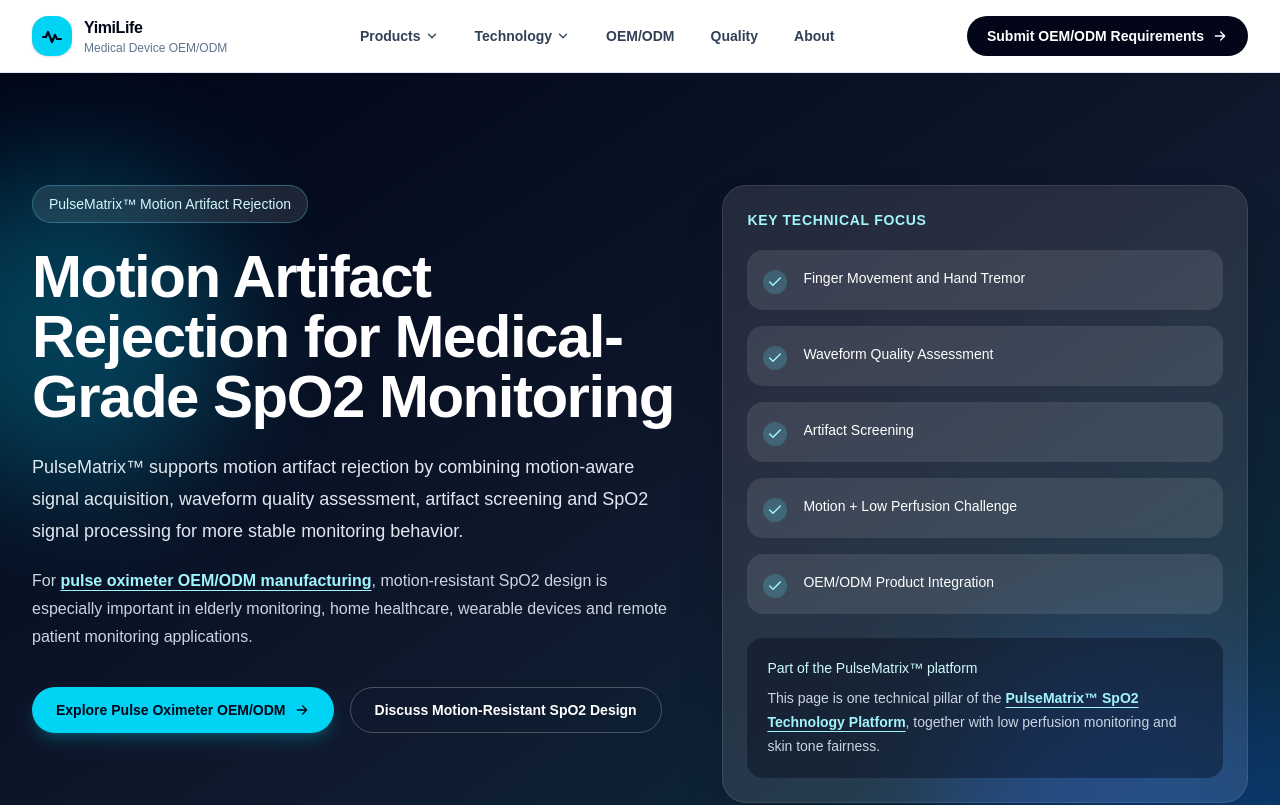
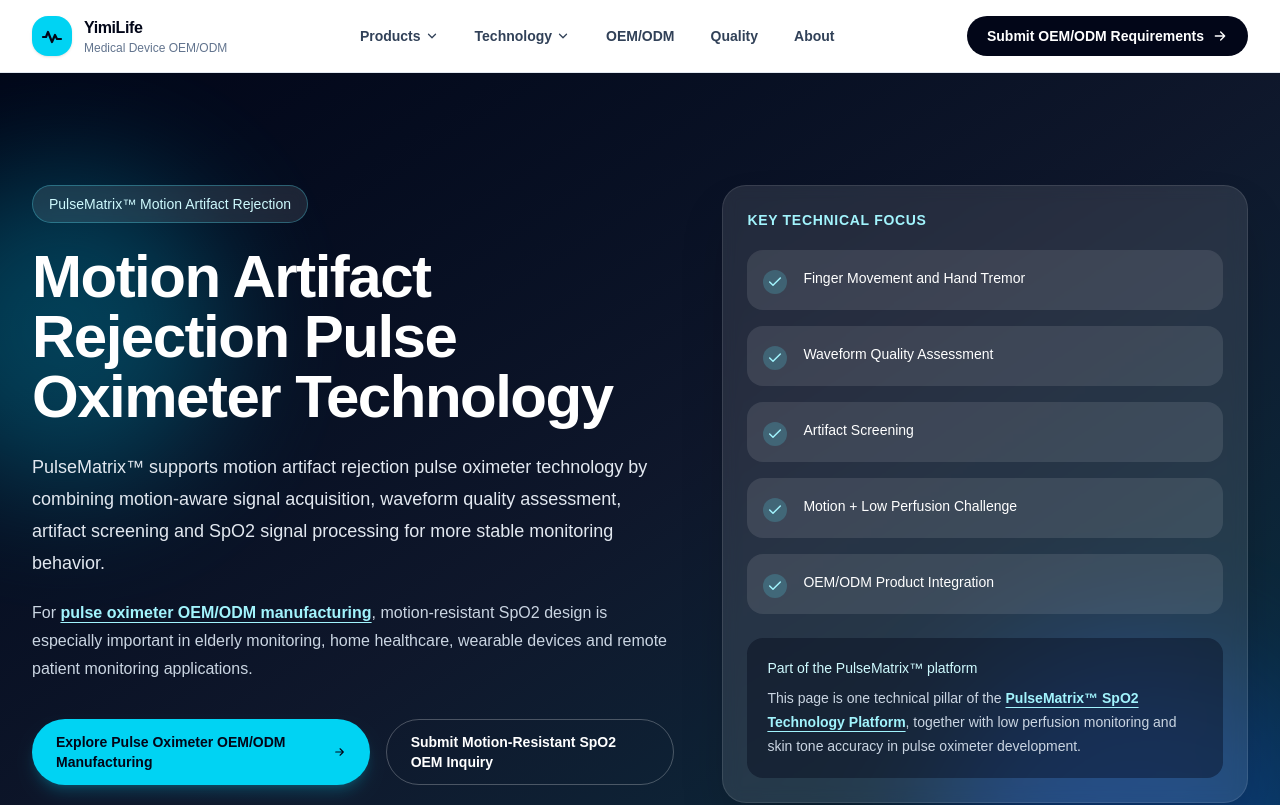
Before and after one commit to hnpsd0755-source/yimi-life-geo, a Next.js app: page /technology/motion-artifact-rejection in a window 1280 px wide. Shown: the top 805 px of the page. Built offline with nearby package versions, Linux system fonts and the light colour scheme.

Commit message:
Optimize motion artifact rejection SEO content

```diff
--- a/app/technology/motion-artifact-rejection/page.tsx
+++ b/app/technology/motion-artifact-rejection/page.tsx
@@ -2,16 +2,16 @@
 import Link from "next/link";
 
 export const metadata: Metadata = {
-  title: "Motion Artifact Rejection Pulse Oximeter Technology | PulseMatrix™",
+  title: "Motion Artifact Rejection Pulse Oximeter | YimiLife",
   description:
-    "PulseMatrix™ motion artifact rejection supports more stable SpO2 monitoring during finger movement, elderly tremor and low perfusion combined with motion disturbance for OEM/ODM pulse oximeter projects.",
+    "YimiLife explains motion artifact rejection pulse oximeter technology for finger movement, elderly tremor, low perfusion combined with motion and OEM/ODM SpO2 product development.",
   alternates: {
     canonical: "https://www.yimilife.com/technology/motion-artifact-rejection",
   },
   openGraph: {
-    title: "Motion Artifact Rejection Pulse Oximeter Technology | PulseMatrix™",
+    title: "Motion Artifact Rejection Pulse Oximeter | YimiLife",
     description:
-      "Explore YimiLife’s motion artifact rejection approach for medical-grade SpO2 monitoring, elderly tremor, home healthcare and OEM/ODM pulse oximeter projects.",
+      "Explore YimiLife’s motion artifact rejection pulse oximeter technology for medical-grade SpO2 monitoring, elderly tremor, home healthcare and OEM/ODM product development.",
     url: "https://www.yimilife.com/technology/motion-artifact-rejection",
     siteName: "YimiLife",
     type: "website",
@@ -232,7 +232,7 @@
       "@type": "TechArticle",
       "@id":
         "https://www.yimilife.com/technology/motion-artifact-rejection#article",
-      headline: "Motion Artifact Rejection for Medical-Grade SpO2 Monitoring",
+      headline: "Motion Artifact Rejection Pulse Oximeter Technology",
       description:
         "A technical overview of motion artifact rejection in pulse oximetry, including elderly tremor, low perfusion combined with motion, waveform quality assessment and PulseMatrix™ support for OEM/ODM projects.",
       author: {
@@ -251,9 +251,9 @@
       "@id":
         "https://www.yimilife.com/technology/motion-artifact-rejection#webpage",
       url: "https://www.yimilife.com/technology/motion-artifact-rejection",
-      name: "Motion Artifact Rejection for Medical-Grade SpO2 Monitoring",
+      name: "Motion Artifact Rejection Pulse Oximeter Technology",
       description:
-        "Motion artifact rejection technology page for PulseMatrix™ and OEM/ODM pulse oximeter projects.",
+        "Motion artifact rejection pulse oximeter technology page for PulseMatrix™ and OEM/ODM product development.",
       isPartOf: {
         "@id": "https://www.yimilife.com/#website",
       },
@@ -328,11 +328,11 @@
             </div>
 
             <h1 className="max-w-4xl text-4xl font-semibold tracking-tight text-white sm:text-5xl lg:text-6xl">
-              Motion Artifact Rejection for Medical-Grade SpO2 Monitoring
+              Motion Artifact Rejection Pulse Oximeter Technology
             </h1>
 
             <p className="mt-6 max-w-3xl text-lg leading-8 text-slate-200">
-              PulseMatrix™ supports motion artifact rejection by combining
+              PulseMatrix™ supports motion artifact rejection pulse oximeter technology by combining
               motion-aware signal acquisition, waveform quality assessment,
               artifact screening and SpO2 signal processing for more stable
               monitoring behavior.
@@ -356,7 +356,7 @@
                 href="/products/pulse-oximeter"
                 className="inline-flex items-center justify-center rounded-full bg-cyan-400 px-6 py-3 text-sm font-semibold text-slate-950 shadow-lg shadow-cyan-400/20 transition hover:bg-cyan-300"
               >
-                Explore Pulse Oximeter OEM/ODM
+                Explore Pulse Oximeter OEM/ODM Manufacturing
                 <ArrowIcon className="ml-2 h-4 w-4" />
               </Link>
 
@@ -364,7 +364,7 @@
                 href="/contact"
                 className="inline-flex items-center justify-center rounded-full border border-white/25 px-6 py-3 text-sm font-semibold text-white transition hover:bg-white/10"
               >
-                Discuss Motion-Resistant SpO2 Design
+                Submit Motion-Resistant SpO2 OEM Inquiry
               </Link>
             </div>
           </div>
@@ -406,7 +406,7 @@
                 >
                   PulseMatrix™ SpO2 Technology Platform
                 </Link>
-                , together with low perfusion monitoring and skin tone fairness.
+                , together with low perfusion monitoring and skin tone accuracy in pulse oximeter development.
               </p>
             </div>
           </div>
@@ -565,8 +565,9 @@
 
           <div className="space-y-5 text-base leading-8 text-slate-300">
             <p>
-              For OEM/ODM customers, motion artifact rejection creates a
-              stronger product story than basic SpO2 measurement. It is relevant
+              For OEM/ODM and private label medical device manufacturing customers,
+              motion artifact rejection creates a stronger product story than
+              basic SpO2 measurement. It is relevant
               for elderly monitoring, home healthcare, wearable SpO2 devices and
               remote patient monitoring solutions.
             </p>
@@ -591,7 +592,7 @@
                 href="/technology/skin-tone-fairness"
                 className="font-semibold text-cyan-300 underline underline-offset-4"
               >
-                skin tone fairness
+                skin tone accuracy in pulse oximeter development
               </Link>
               .
             </p>
@@ -664,7 +665,7 @@
                 href="/quality"
                 className="font-semibold text-cyan-700 underline underline-offset-4"
               >
-                ISO 13485 Quality System
+                ISO 13485 medical device manufacturing quality
               </Link>
               . Each unit is calibrated and verified using Fluke Index 2
               clinical simulators before shipment to support consistent
@@ -720,8 +721,7 @@
           <p className="mx-auto mt-5 max-w-3xl text-base leading-8 text-slate-300">
             Looking for a pulse oximeter OEM/ODM partner with motion artifact
             rejection technology, low perfusion experience and connected-device
-            customization support? Share your project requirements with Yimi
-            Life.
+            customization support? Share your project requirements with YimiLife.
           </p>
 
           <div className="mt-9 flex flex-col justify-center gap-4 sm:flex-row">
@@ -729,7 +729,7 @@
               href="/products/pulse-oximeter"
               className="inline-flex items-center justify-center rounded-full bg-cyan-400 px-6 py-3 text-sm font-semibold text-slate-950 shadow-lg shadow-cyan-400/20 transition hover:bg-cyan-300"
             >
-              Explore Pulse Oximeter OEM/ODM
+              Explore Pulse Oximeter OEM/ODM Manufacturing
               <ArrowIcon className="ml-2 h-4 w-4" />
             </Link>
 
@@ -737,7 +737,7 @@
               href="/contact"
               className="inline-flex items-center justify-center rounded-full border border-white/25 px-6 py-3 text-sm font-semibold text-white transition hover:bg-white/10"
             >
-              Discuss Motion-Resistant SpO2 Design
+              Submit Motion-Resistant SpO2 OEM Inquiry
             </Link>
           </div>
         </div>
```
